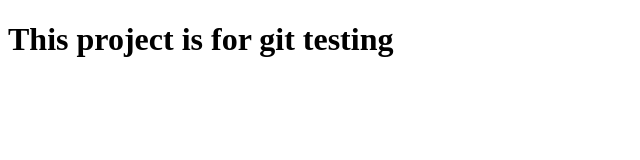
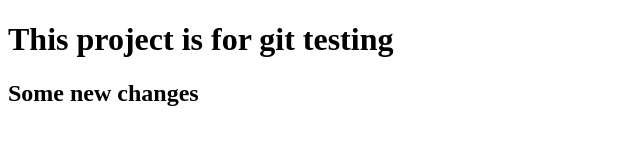
Before and after one commit to Nick-Rj/git-sample-project, a plain HTML site: page index.html in a window 1280 px wide. Shown: the whole page, without its empty margins (0-640 px from the left). Drawn offline with Linux system fonts and the light colour scheme.

Commit message:
Some changes in index.html

```diff
--- a/index.html
+++ b/index.html
@@ -7,5 +7,6 @@
   </head>
   <body>
     <h1>This project is for git testing</h1>
+    <h2>Some new changes</h2>
   </body>
 </html>
```
